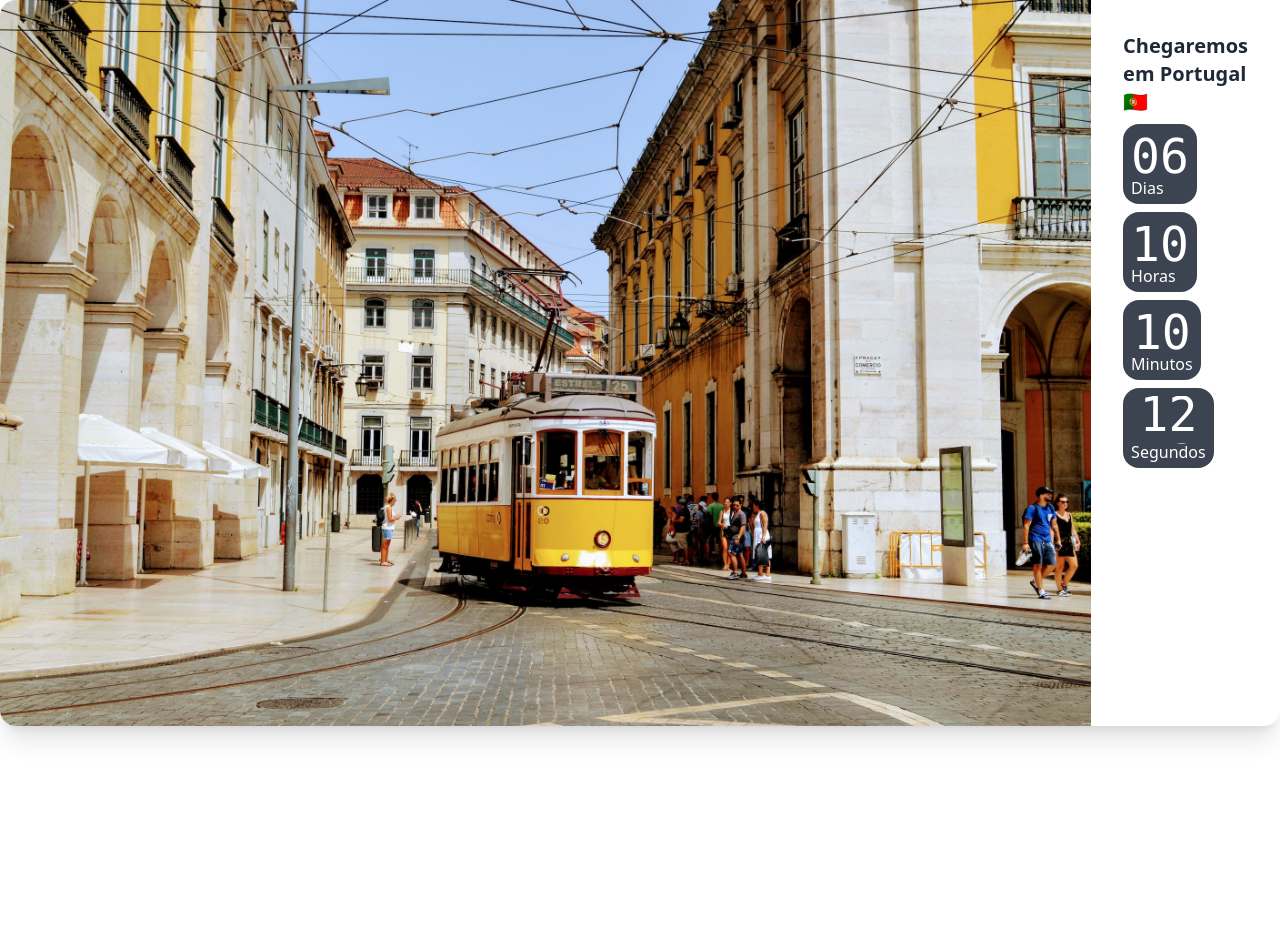
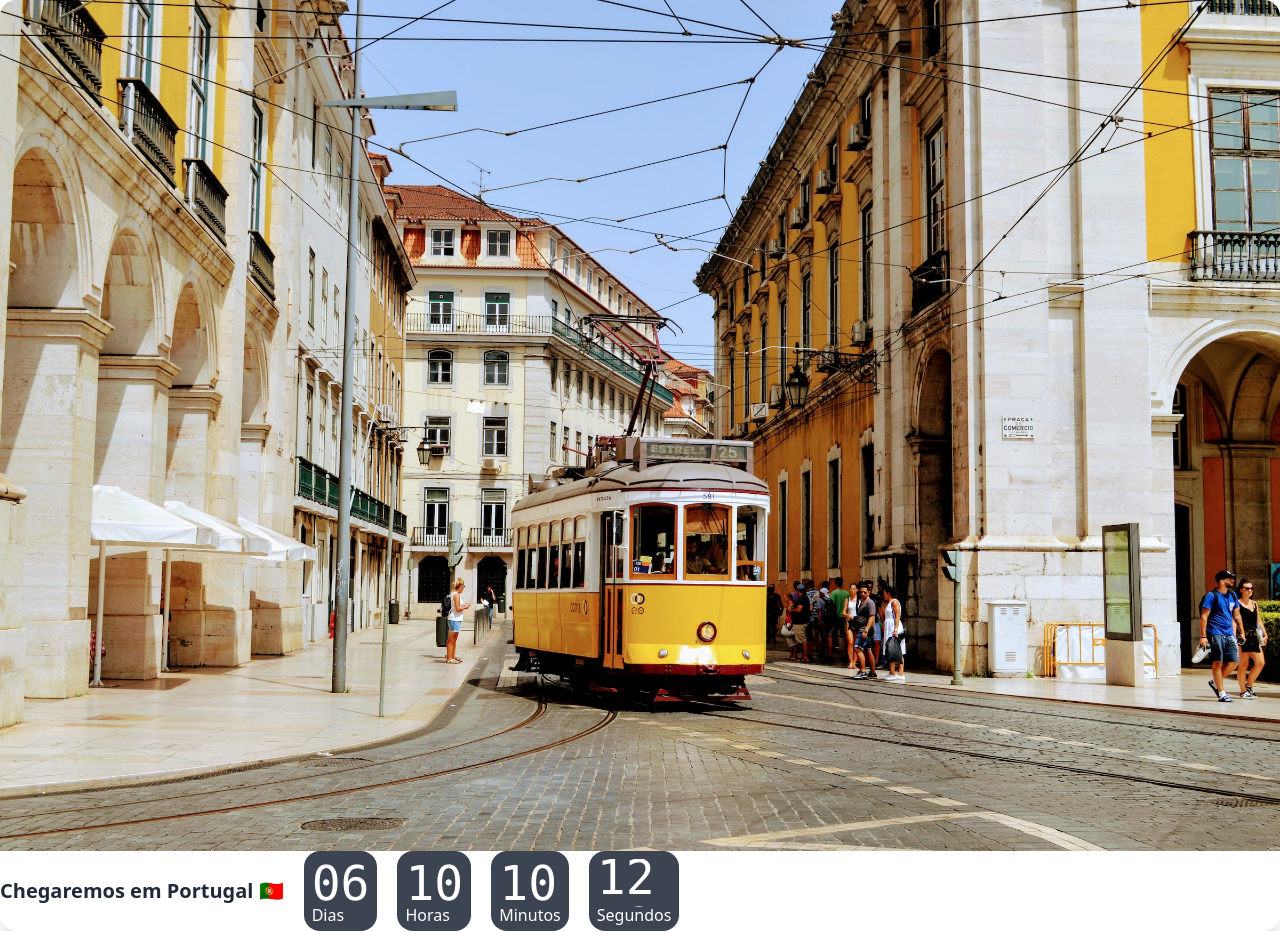
Before and after one commit to Diego-Girao/landing-travel, a React (Vite) app: page / in a window 1280 px wide. Before the commit the page ends 800 px from the top, so only its background shows below. Built offline with nearby package versions, Linux system fonts and the light colour scheme.

Commit message:
Fix className properties

```diff
--- a/src/App.jsx
+++ b/src/App.jsx
@@ -12,12 +12,12 @@ function App() {
 
 	return (
 		<div className="container mx-auto">
-			<div className="card lg:card-side bg-base-100 shadow-xl">
+			<div className="card bg-base-100 shadow-xl">
 				<figure>
 					<img src={bgPt} alt="lisbon raiwls" />
 				</figure>
 				<div>
-					<div className="card-body">
+					<div className="card-bod flex flex-row gap-5">
 						<Title title="Chegaremos em Portugal 🇵🇹" />
 						<Counter title="Dias" number={day} />
 						<Counter title="Horas" number={hour} />
```
